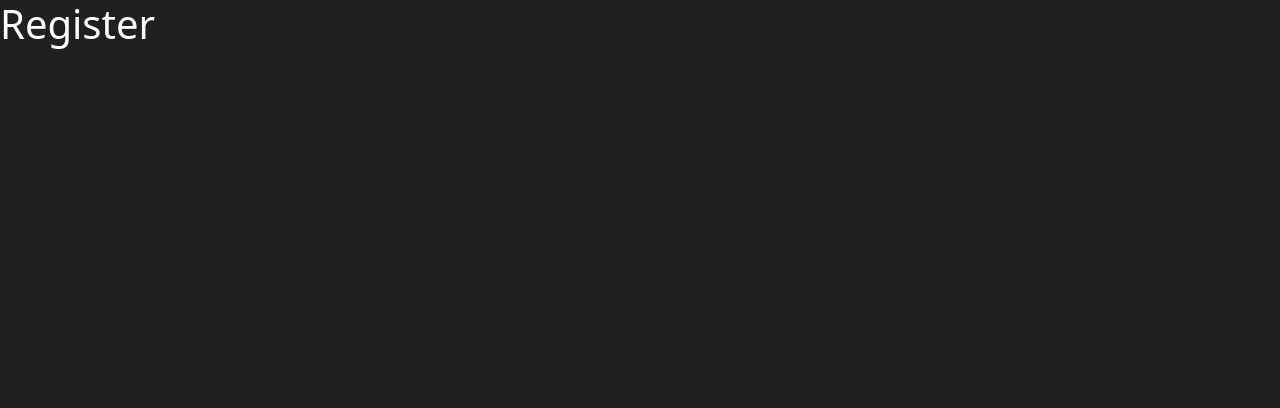
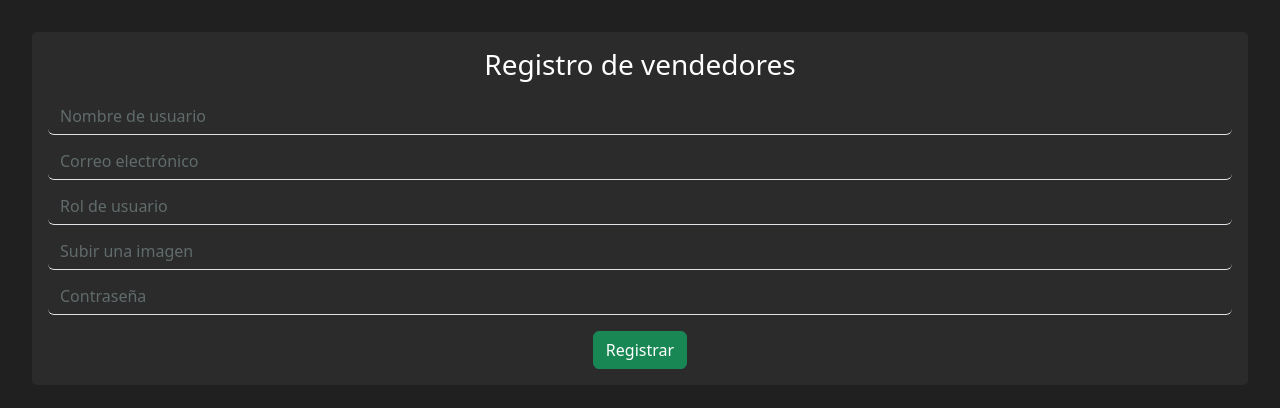
Before and after one commit to sebasvaldez/sistemaRegistroVentasFront, a React (Vite) app: page /register in a window 1280 px wide. Shown: the top 408 px of the page. Built offline with nearby package versions, Linux system fonts and the light colour scheme.

Commit message:
armando componentes de login y register

```diff
--- a/src/App.jsx
+++ b/src/App.jsx
@@ -1,16 +1,25 @@
 import "bootstrap/dist/css/bootstrap.min.css";
+import "./index.css";
 import { BrowserRouter as Router, Routes, Route } from "react-router-dom";
+
+import LoginPage from "./pages/LoginPage";
+import RegisterPage from "./pages/RegisterPage";
+
+
+
+
 
 const App = () => {
   return (
     <Router>
+
       <Routes>
         <Route path="/" element={<h1>Sistema ventas Home</h1>} />
-        <Route path="/login" element={<h1>Login</h1>} />
-        <Route path="/register" element={<h1>Register</h1>} />
+        <Route path="/login" element={<LoginPage/>} />
+        <Route path="/register" element={<RegisterPage />} />
         <Route path="/sales" element={<h1>Listado de ventas</h1>} />
         <Route path="/add-sale" element={<h1>Agregar nueva venta</h1>} />
-        <Route path="/sales/:id" element={<h1>detalle de 1 venta</h1>} />
+        <Route path="/sales/:id" element={<h1>Actualiza una venta</h1>} />
         <Route path="profile" element={<h1>perfil del usuario</h1>} />
       </Routes>
     </Router>
--- /dev/null
+++ b/src/components/forms/LoginForm.jsx
@@ -0,0 +1,31 @@
+import { Form, Button } from "react-bootstrap";
+import { useState } from "react";
+
+export const LoginForm = ({loginClick}) => {
+  const loginChange = () => {
+    console.log("loginChange");
+  };
+
+
+  return (
+    <form action="" className="register-form ">
+      <h3>Login de usuarios</h3>
+
+      <Form.Control
+        type="email"
+        placeholder="Correo electrónico"
+        onChange={loginChange}
+        id="email"
+      />
+
+      <Form.Control
+        type="password"
+        placeholder="Contraseña"
+        onChange={loginChange}
+        id="password"
+      />
+
+      <Button className="btn btn-success mt-3" onClick={loginClick()}>Entrar</Button>
+    </form>
+  );
+};
--- /dev/null
+++ b/src/components/forms/RegisterForm.jsx
@@ -0,0 +1,65 @@
+import { Form, Button } from "react-bootstrap";
+import { useState } from "react";
+
+export const RegisterForm = ({ registerClick }) => {
+
+  const [newUser, setNewUser] = useState({
+    username: "",
+    email: "",
+    rol: "",
+    picture: "",
+    password: "",
+  });
+
+  const registerChange = (e) => {
+    setNewUser({
+      ...newUser,
+      [e.target.id]: e.target.value,
+    });
+  };
+
+  return (
+    <form action="" className="register-form ">
+      <h3>Registro de vendedores</h3>
+
+      <Form.Control
+        type="text"
+        placeholder="Nombre de usuario"
+        onChange={registerChange}
+        id="username"
+      />
+
+      <Form.Control
+        type="email"
+        placeholder="Correo electrónico"
+        onChange={registerChange}
+        id="email"
+      />
+
+      <Form.Control
+        type="text"
+        placeholder="Rol de usuario"
+        onChange={registerChange}
+        id="rol"
+      />
+
+      <Form.Control
+        type="text"
+        placeholder="Subir una imagen"
+        onChange={registerChange}
+        id="picture"
+      />
+
+      <Form.Control
+        type="password"
+        placeholder="Contraseña"
+        onChange={registerChange}
+        id="password"
+      />
+
+      <Button className="btn btn-success mt-3" onClick={()=>registerClick(newUser)}>
+        Registrar
+      </Button>
+    </form>
+  );
+};
--- a/src/index.css
+++ b/src/index.css
@@ -1,4 +1,34 @@
-body{
-    background-color: #202020;
+body {
+  background-color: #202020;
+  color: #fff;
+}
+
+@media all and (min-width: 390px) {
+  .register-form {
+    display: flex;
+    flex-direction: column;
+    padding: 1rem;
+    margin: 2rem;
+    border-radius: 5px;
+    align-items: center;
+    background-color: #2c2b2b;
+
+  }
+  .register-form input {
+    margin-top: 0.5rem;
+    border-top: none;
+    border-left: none;
+    border-right: none;
+    background-color: #2c2b2b;
     color: #fff;
+
+  }
+  .register-form input:focus {
+   background-color: #2c2b2b;
+   color:whitesmoke;
+
+  }
+  .register-form input::placeholder {
+    color: rgb(96, 107, 107);
+  }
 }
--- /dev/null
+++ b/src/pages/LoginPage.jsx
@@ -0,0 +1,15 @@
+import { LoginForm } from "../components/forms/LoginForm";
+
+const LoginPage = () => {
+
+  const loginClick = (user) => {
+    console.log(user);
+  };
+
+
+
+
+  return <LoginForm loginClick={(user)=>loginClick(user)}/>;
+};
+
+export default LoginPage;
--- /dev/null
+++ b/src/pages/RegisterPage.jsx
@@ -0,0 +1,11 @@
+import { RegisterForm } from "../components/forms/RegisterForm";
+
+const RegisterPage = () => {
+  const registerClick = (newUser) => {
+    console.log(newUser);
+  };
+
+  return <RegisterForm registerClick={(value) => registerClick(value)} />;
+};
+
+export default RegisterPage;
```
